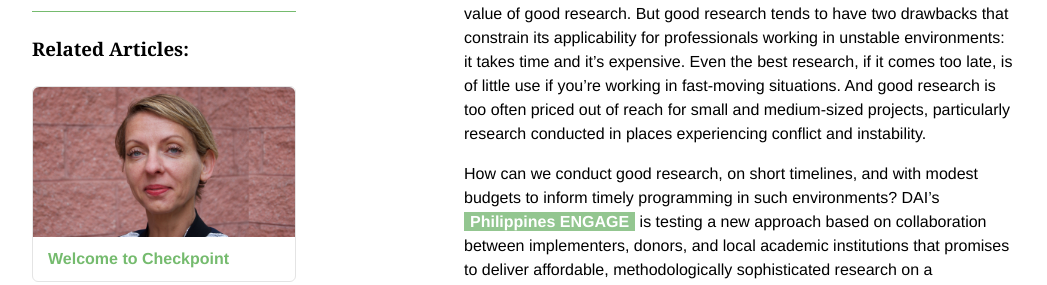
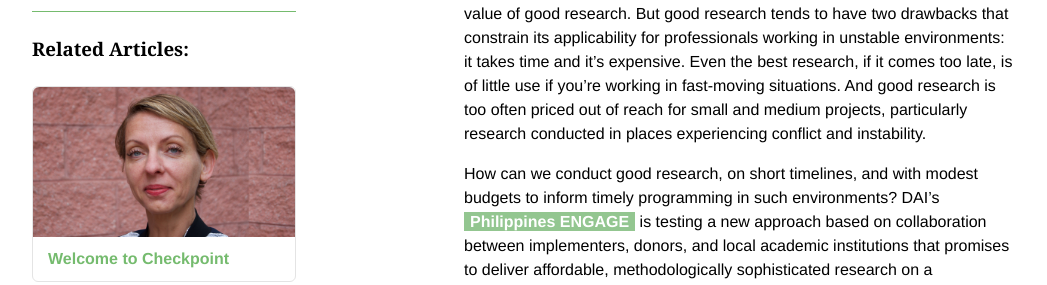
Before and after one commit to BryanSchuetz/CS-, a Jekyll site: the page built from _posts/2017-10-02-research-good-timely-affordable.markdown, in a window 1280 px wide and 900 px high. Shown: the part 470-755 px from the top of the window, without its empty margins (116-1163 px from the left). Built offline with Jekyll 4.4.1, drawn with Linux system fonts in a browser that asks for light colours; some of the changed text lies outside the part shown.

Commit message:
Updated Research Good Timely Affordable

```diff
--- a/_posts/2017-10-02-research-good-timely-affordable.markdown
+++ b/_posts/2017-10-02-research-good-timely-affordable.markdown
@@ -11,11 +11,11 @@ social-image: "/uploads/ENGAGE.jpg"
 thumbnail: "/uploads/ENGAGE.jpg"
 ---
 
-Anyone who has worked in transition or stabilization environments knows the value of good research. But good research tends to have two drawbacks that constrain its applicability for professionals working in unstable environments: it takes time and it’s expensive. Even the best research, if it comes too late, is of little use if you’re working in fast-moving situations. And good research is too often priced out of reach for small and medium-sized projects, particularly research conducted in places experiencing conflict and instability.
+Anyone who has worked in transition or stabilization environments knows the value of good research. But good research tends to have two drawbacks that constrain its applicability for professionals working in unstable environments: it takes time and it’s expensive. Even the best research, if it comes too late, is of little use if you’re working in fast-moving situations. And good research is too often priced out of reach for small and medium projects, particularly research conducted in places experiencing conflict and instability.
 
 <!--more-->
 
-How can we conduct good research, on short timelines, and with modest budgets to inform timely programming in such environments? DAI’s [Philippines ENGAGE](https://www.usaid.gov/philippines/democracy-human-rights-and-governance/engage) is testing a new approach based on collaboration between implementers, donors, and local academic institutions that promises to deliver affordable, methodologically sophisticated research on a reasonable timeline. We hope this new approach will inform our countering violent extremism (CVE) work in Mindanao.
+How can we conduct good research, on short timelines, and with modest budgets to inform timely programming in such environments? DAI’s [Philippines ENGAGE](https://www.dai.com/our-work/projects/philippines-enhancing-governance-accountability-and-engagement-engage) is testing a new approach based on collaboration between implementers, donors, and local academic institutions that promises to deliver affordable, methodologically sophisticated research on a reasonable timeline. We hope this new approach will inform our countering violent extremism (CVE) work in Mindanao.
 
 # Three Poles, One Tent
 
```
